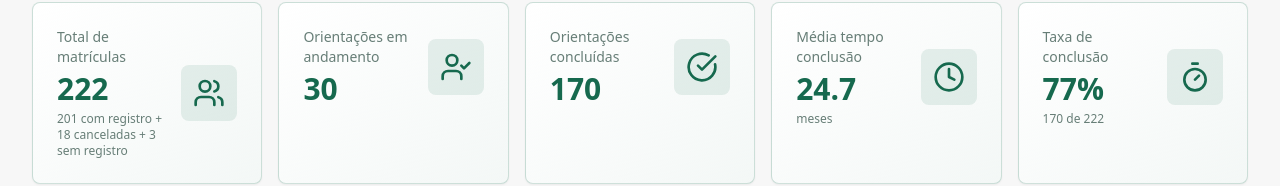
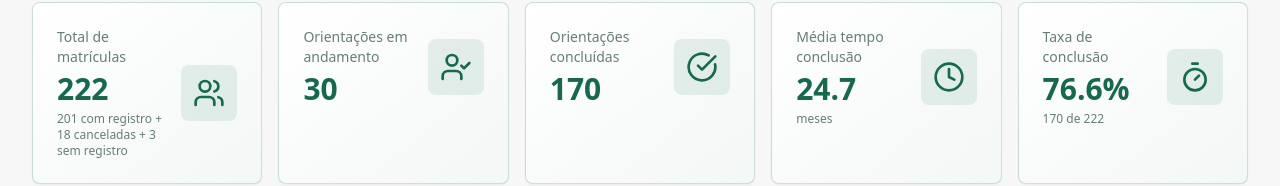
Before and after one commit to EmanuelSilva69/ppgenf-insight-dash, a React (Vite) app: page / in a window 1280 px wide. Shown: the part 388-574 px from the top of the page. Built offline with nearby package versions, Linux system fonts and the light colour scheme; the HTML template or start-up script is replaced by a standard one.

Commit message:
Exibe taxa de conclusao com uma casa decimal

```diff
--- a/src/pages/Index.tsx
+++ b/src/pages/Index.tsx
@@ -210,7 +210,7 @@ const Index = () => {
               />
               <KPICard
                 title="Taxa de conclusão"
-                value={`${completionRate.toFixed(0)}%`}
+                value={`${completionRate.toFixed(1)}%`}
                 subtitle={`${completedOrientations} de ${totalStudents}`}
                 icon={Timer}
               />
```
